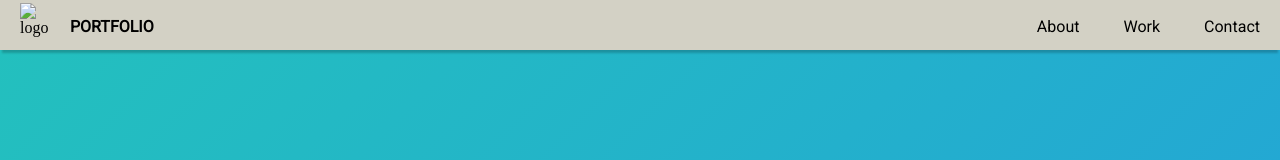
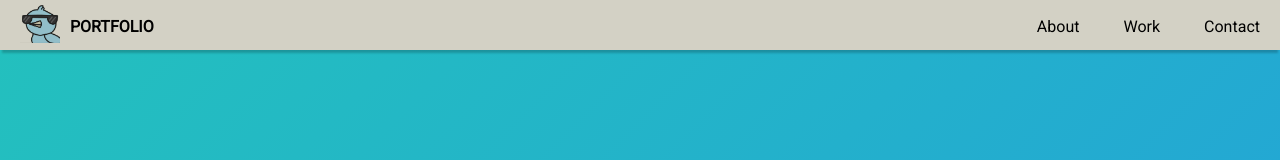
Before and after one commit to pitstop260/freecodecamp5, a plain HTML site: page index.html in a window 1280 px wide. Shown: the top 160 px of the page. Drawn offline with Linux system fonts and the light colour scheme.

Commit message:
Update index.html

```diff
--- a/index.html
+++ b/index.html
@@ -11,7 +11,7 @@
 <body>
     <header>
         <div id="logo">
-            <img src="imges/pfp.jpg" alt="logo">
+            <img src="images/pfp.jpg" alt="logo">
             <p>
                 <b>PORTFOLIO</b>
             </p>
```
